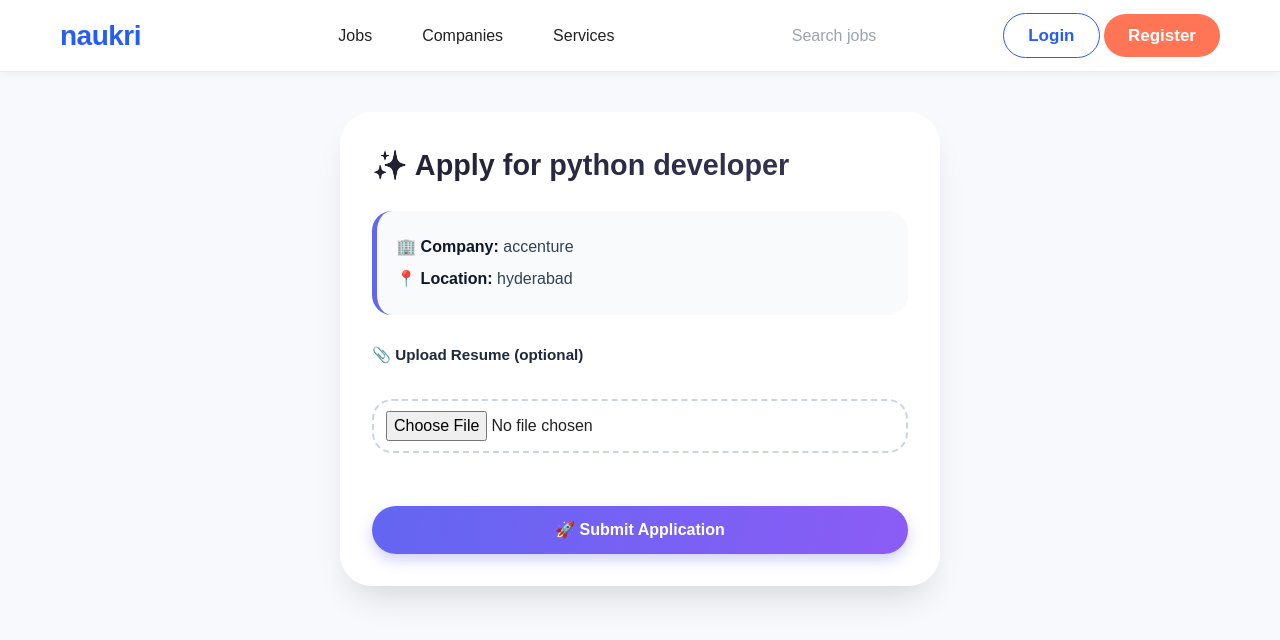
After one commit to eedaudaykiran/HireSphere_website, a Django app: page /apply-job/1/ in a window 1280 px wide. The commit adds this page. Shown: the top 640 px of the page. Run offline with Django 5.2, Linux system fonts and the light colour scheme; a user stored in the database is signed in; data comes from the database, SQL or seed files in the repository; both versions use the stored data as it was before the commit; data that the repository does not hold is empty; some libraries are stand-ins or nearby versions.

Commit message:
newfiles

```diff
--- /dev/null
+++ b/website_clone/core/templates/core/apply_job.html
@@ -0,0 +1,133 @@
+{% extends 'core/base.html' %}
+
+{% block content %}
+
+<style>
+    /* glass morphism & animations */
+    .apply-container {
+        max-width: 600px;
+        margin: 40px auto;
+        padding: 2rem;
+        background: rgba(255, 255, 255, 0.95);
+        backdrop-filter: blur(8px);
+        border-radius: 32px;
+        box-shadow: 0 20px 35px -12px rgba(0, 0, 0, 0.15);
+        transition: transform 0.3s ease;
+    }
+
+    .apply-container:hover {
+        transform: translateY(-3px);
+    }
+
+    .job-header h2 {
+        font-size: 1.8rem;
+        font-weight: 800;
+        background: linear-gradient(135deg, #1e1e2f, #3b3b5c);
+        -webkit-background-clip: text;
+        background-clip: text;
+        color: transparent;
+        margin-bottom: 0.5rem;
+    }
+
+    .job-details {
+        background: #f8fafc;
+        padding: 1rem 1.2rem;
+        border-radius: 20px;
+        margin: 1.5rem 0;
+        border-left: 5px solid #6366f1;
+    }
+
+    .job-details p {
+        margin: 0.5rem 0;
+        font-size: 1rem;
+        color: #334155;
+    }
+
+    .job-details strong {
+        color: #0f172a;
+        font-weight: 600;
+    }
+
+    /* form styling */
+    .apply-form {
+        margin-top: 1.8rem;
+    }
+
+    .file-label {
+        display: block;
+        font-weight: 600;
+        color: #1e293b;
+        margin-bottom: 0.5rem;
+        font-size: 0.95rem;
+    }
+
+    .file-input {
+        width: 100%;
+        padding: 10px 12px;
+        border: 2px dashed #cbd5e1;
+        border-radius: 20px;
+        background: #ffffff;
+        transition: all 0.25s ease;
+        cursor: pointer;
+    }
+
+    .file-input:hover {
+        border-color: #6366f1;
+        background: #fef9e3;
+    }
+
+    .btn-submit {
+        background: linear-gradient(100deg, #6366f1, #8b5cf6);
+        color: white;
+        border: none;
+        padding: 12px 28px;
+        font-size: 1rem;
+        font-weight: bold;
+        border-radius: 40px;
+        cursor: pointer;
+        width: 100%;
+        margin-top: 1.8rem;
+        transition: all 0.25s ease;
+        box-shadow: 0 6px 14px rgba(99, 102, 241, 0.3);
+    }
+
+    .btn-submit:hover {
+        transform: translateY(-2px);
+        box-shadow: 0 12px 20px rgba(99, 102, 241, 0.4);
+        background: linear-gradient(100deg, #4f52e0, #7c3aed);
+    }
+
+    /* responsive */
+    @media (max-width: 640px) {
+        .apply-container {
+            margin: 20px;
+            padding: 1.5rem;
+        }
+
+        .job-header h2 {
+            font-size: 1.5rem;
+        }
+    }
+</style>
+
+<div class="apply-container">
+    <div class="job-header">
+        <h2>✨ Apply for {{ job.title }}</h2>
+    </div>
+
+    <div class="job-details">
+        <p><strong>🏢 Company:</strong> {{ job.company }}</p>
+        <p><strong>📍 Location:</strong> {{ job.location }}</p>
+    </div>
+
+    <form method="POST" enctype="multipart/form-data" class="apply-form">
+        {% csrf_token %}
+
+        <label class="file-label">📎 Upload Resume (optional)</label><br>
+        <input type="file" name="resume" accept=".pdf,.doc,.docx" class="file-input"><br><br>
+
+        <button type="submit" class="btn-submit">🚀 Submit Application</button>
+    </form>
+</div>
+
+{% endblock %}
--- a/website_clone/core/urls.py
+++ b/website_clone/core/urls.py
@@ -92,10 +92,17 @@ urlpatterns = [
     name='applicants'
     ),
     path(
-    'shortlisted/',
+    'shortlist-candidate/<int:app_id>/',
+    views.shortlist_candidate,
+    name='shortlist_candidate'
+    ),
+
+    path(
+    'shortlisted-candidates/',
     views.shortlisted_candidates,
     name='shortlisted_candidates'
     ),
+
     path(
     'interviews/',
     views.interviews,
@@ -134,4 +141,5 @@ urlpatterns = [
     ),
     path('jobs/', views.all_jobs, name='all_jobs'),
 
+
 ] + static(settings.MEDIA_URL, document_root=settings.MEDIA_ROOT)
--- a/website_clone/core/views.py
+++ b/website_clone/core/views.py
@@ -8,7 +8,7 @@ from django.utils import timezone
 import datetime
 from django.http import HttpResponse, JsonResponse
 
-from .forms import RegisterForm, LoginForm, EmployerRegisterForm, JobForm, CompanyProfileForm, EmployerSettingsForm, JobForm
+from .forms import RegisterForm, LoginForm, EmployerRegisterForm, JobForm, CompanyProfileForm, EmployerSettingsForm
 from .models import JobApplication, UserProfile, Job, SavedJob, ApplyJob, Application, Interview, Message, CompanyProfile, Subscription, EmployerSettings
 
 
@@ -485,7 +485,7 @@ def company_featured_companies_jobs_page(request):
     return render(request, 'core/company_featured_companies_jobs.html', {'jobs': jobs})
 
 
-# ===================== SAVE / APPLY / SAVED JOBS =====================
+# ===================== SAVE JOB =====================
 
 @login_required
 def save_job(request, job_id):
@@ -499,61 +499,48 @@ def save_job(request, job_id):
         saved.delete()
         return JsonResponse({'status': 'removed', 'message': 'Removed from saved jobs!'})
 
-#  ===================== APPLY JOB =====================
+
+# ===================== APPLY JOB =====================
+
 @login_required
 def apply_job(request, job_id):
 
-    # Get job
+    # Get job or 404
     job = get_object_or_404(Job, id=job_id)
 
-    # Check already applied
+    # Check if already applied — use Application model (correct table)
     already_applied = Application.objects.filter(
         applicant=request.user,
         job=job
     ).exists()
 
     if already_applied:
-
-        messages.warning(
-            request,
-            "You already applied for this job"
-        )
-
+        messages.warning(request, "You already applied for this job.")
         return redirect('remote_jobs')
 
-
-    # Apply only on POST request
+    # Save application only on POST
     if request.method == "POST":
-
         resume = request.FILES.get('resume')
 
         application = Application(
-
             job=job,
-
             applicant=request.user,
-
             resume=resume,
-
             status='Applied'
-
         )
-
         application.save()
 
-        messages.success(
-            request,
-            "Job applied successfully"
-        )
-
-        print("Application Saved")
-
+        messages.success(request, "✅ Job applied successfully!")
         return redirect('remote_jobs')
 
-    return render(request, 'apply_job.html.', {
+    # GET request — show the apply page
+    # FIX: was 'apply_job.html.' (wrong path + extra dot) — now correct
+    return render(request, 'core/apply_job.html', {
         'job': job
     })
 
+
+# ===================== SAVED JOBS =====================
 
 @login_required
 def saved_jobs_page(request):
@@ -561,12 +548,18 @@ def saved_jobs_page(request):
     return render(request, 'core/saved_jobs.html', {'saved_jobs': saved})
 
 
-# AFTER (reads Application — correct table)
+# ===================== APPLIED JOBS =====================
+
 @login_required
 def applied_jobs_page(request):
-    applied_jobs = Application.objects.filter(applicant=request.user).select_related('job').order_by('-applied_at')
+    # FIX: was reading ApplyJob (wrong table) — now reads Application (correct table)
+    applied_jobs = Application.objects.filter(
+        applicant=request.user
+    ).select_related('job').order_by('-applied_at')
     return render(request, 'core/applied_jobs.html', {'applied_jobs': applied_jobs})
 
+
+# ===================== RECRUITER APPLICATIONS =====================
 
 @login_required
 def recruiter_applications(request):
@@ -618,39 +611,39 @@ def employer_login(request):
     return render(request, 'core/employer_login_page.html')
 
 
-# ===================== EMPLOYER DASHBOARD — FULLY DYNAMIC =====================
+# ===================== EMPLOYER DASHBOARD =====================
 
 @login_required
 def employer_dashboard(request):
 
-    # --- Step 1: Get all jobs posted by this employer ---
+    # Step 1: Get all jobs posted by this employer
     jobs = Job.objects.filter(employer=request.user)
 
-    # --- Step 2: Count total jobs ---
+    # Step 2: Count total jobs
     total_jobs = jobs.count()
 
-    # --- Step 3: Get all applications for this employer's jobs ---
-    applications = Application.objects.filter(job__in=jobs)
+    # Step 3: Get all applications for this employer's jobs
+    applications = Application.objects.filter(job__employer=request.user)
 
-    # --- Step 4: Count total applications ---
+    # Step 4: Count total applications
     total_applications = applications.count()
 
-    # --- Step 5: Count shortlisted ---
+    # Step 5: Count shortlisted
     shortlisted_count = applications.filter(status='Shortlisted').count()
 
-    # --- Step 6: Get 5 most recent applicants ---
+    # Step 6: Get 5 most recent applicants
     recent_applicants = applications.select_related('applicant', 'job').order_by('-applied_at')[:5]
 
-    # --- Step 7: Count interviews scheduled ---
+    # Step 7: Count interviews scheduled
     interviews_scheduled = applications.filter(status='Interview').count()
 
-    # --- Step 8: Count pending reviews ---
+    # Step 8: Count pending reviews
     pending_reviews = applications.filter(status='Applied').count()
 
-    # --- Step 9: Sum all job views ---
+    # Step 9: Sum all job views
     total_views = sum(job.views for job in jobs)
 
-    # --- Step 10: Build pipeline counts ---
+    # Step 10: Build pipeline counts
     pipeline = {
         'applied':     applications.filter(status='Applied').count(),
         'screening':   applications.filter(status='Screening').count(),
@@ -661,17 +654,16 @@ def employer_dashboard(request):
         'offer':       applications.filter(status='Offer').count(),
     }
 
-    # --- Step 11: Add application_count to each job (used by chart) ---
+    # Step 11: Add application_count to each job (used by chart)
     for job in jobs:
         job.application_count = Application.objects.filter(job=job).count()
 
-    # --- Step 12: Count unread messages for badge ---
+    # Step 12: Count unread messages for badge
     unread_messages = Message.objects.filter(
         receiver=request.user,
         is_read=False
     ).count()
 
-    # --- Step 13: Pack everything into context and send to template ---
     context = {
         'jobs':                 jobs,
         'total_jobs':           total_jobs,
@@ -685,7 +677,7 @@ def employer_dashboard(request):
         'unread_messages':      unread_messages,
     }
 
-    return render(request, 'core/employer_dashboard.html', context)
+    return render(request, 'core/employer_dashboard.html', context, {applications: applications})
 
 
 # ===================== AJAX REAL-TIME DATA =====================
@@ -723,12 +715,11 @@ def post_job(request):
             job.employer = request.user
             job.save()
             messages.success(request, '✅ Job posted successfully!')
-            print(form.errors)
-            return redirect('post_job')   # stay on the same page after posting
+            return redirect('post_job')
     else:
         form = JobForm()
 
-    # Fetch existing jobs by this employer (for the "Recent Jobs" section)
+    # Fetch existing jobs by this employer
     jobs = Job.objects.filter(employer=request.user).order_by('-created_at')
 
     context = {
@@ -737,6 +728,7 @@ def post_job(request):
     }
 
     return render(request, 'core/post_job.html', context)
+
 
 # ===================== MANAGE JOBS =====================
 
@@ -756,14 +748,57 @@ def applicants(request):
 
 # ===================== SHORTLISTED =====================
 
+# SHORTLIST CANDIDATE
+@login_required
+def shortlist_candidate(request, app_id):
+
+    application = get_object_or_404(
+        Application,
+        id=app_id
+    )
+
+    # security check
+    if application.job.employer != request.user:
+
+        messages.error(
+            request,
+            "Access denied"
+        )
+
+        return redirect('employer_dashboard')
+
+    # update status
+    application.status = "Shortlisted"
+
+    application.save()
+
+    messages.success(
+        request,
+        "Candidate shortlisted successfully"
+    )
+
+    return redirect('employer_dashboard')
+
+
+# SHORTLISTED CANDIDATES PAGE
 @login_required
 def shortlisted_candidates(request):
-    shortlisted = JobApplication.objects.filter(
+
+    shortlisted = Application.objects.filter(
+
         job__employer=request.user,
+
         status='Shortlisted'
+
+    ).order_by('-applied_at')
+
+    return render(
+        request,
+        'core/shortlisted.html',
+        {
+            'shortlisted': shortlisted
+        }
     )
-    return render(request, 'core/shortlisted.html', {'shortlisted': shortlisted})
-
 
 # ===================== INTERVIEWS =====================
 
@@ -773,12 +808,11 @@ def interviews(request):
     return render(request, 'core/interviews.html', {'interviews': interview_list})
 
 
-# ===================== INBOX MESSAGES (renamed to avoid conflict) =====================
+# ===================== INBOX MESSAGES =====================
 
 @login_required
 def inbox_messages(request):
-    # NOTE: renamed from "messages" to "inbox_messages"
-    # because "messages" is already used by Django's messages framework
+    # Renamed from "messages" to avoid conflict with Django's messages framework
     inbox = Message.objects.filter(
         receiver=request.user
     ).order_by('-created_at')
@@ -865,21 +899,3 @@ def settings(request):
 def all_jobs(request):
     jobs = Job.objects.all()
     return render(request, 'core/all_jobs.html', {'jobs': jobs})
-
-
-def clean_mobile_number(self):
-    mobile_number = self.cleaned_data.get('mobile_number', '').strip()
-
-    pattern = r'^\d{10}$'
-
-    if not re.match(pattern, mobile_number):
-        raise forms.ValidationError(
-            "❌ Enter exactly 10 digits mobile number"
-        )
-
-    if UserProfile.objects.filter(mobile_number=mobile_number).exists():
-        raise forms.ValidationError(
-            "❌ This mobile number is already registered."
-        )
-
-    return mobile_number
```
Also changed, not shown: website_clone/core/models.py (+4 -3 lines), website_clone/core/templates/core/applied_jobs.html (+59 -7 lines), website_clone/core/templates/core/employer_dashboard_page.html (added, +17 -0 lines), website_clone/core/migrations/0048_remove_application_applied_at.py (added), website_clone/db.sqlite3, 1 other file.
